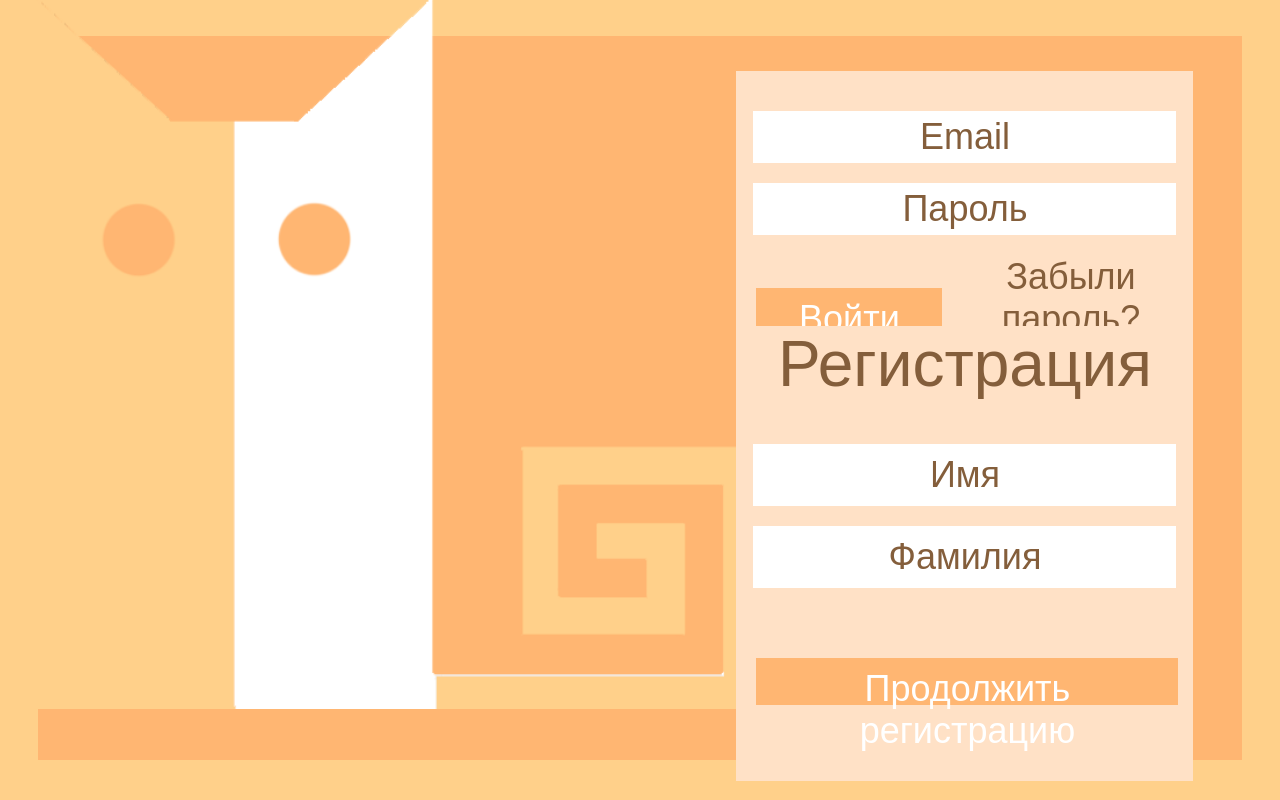
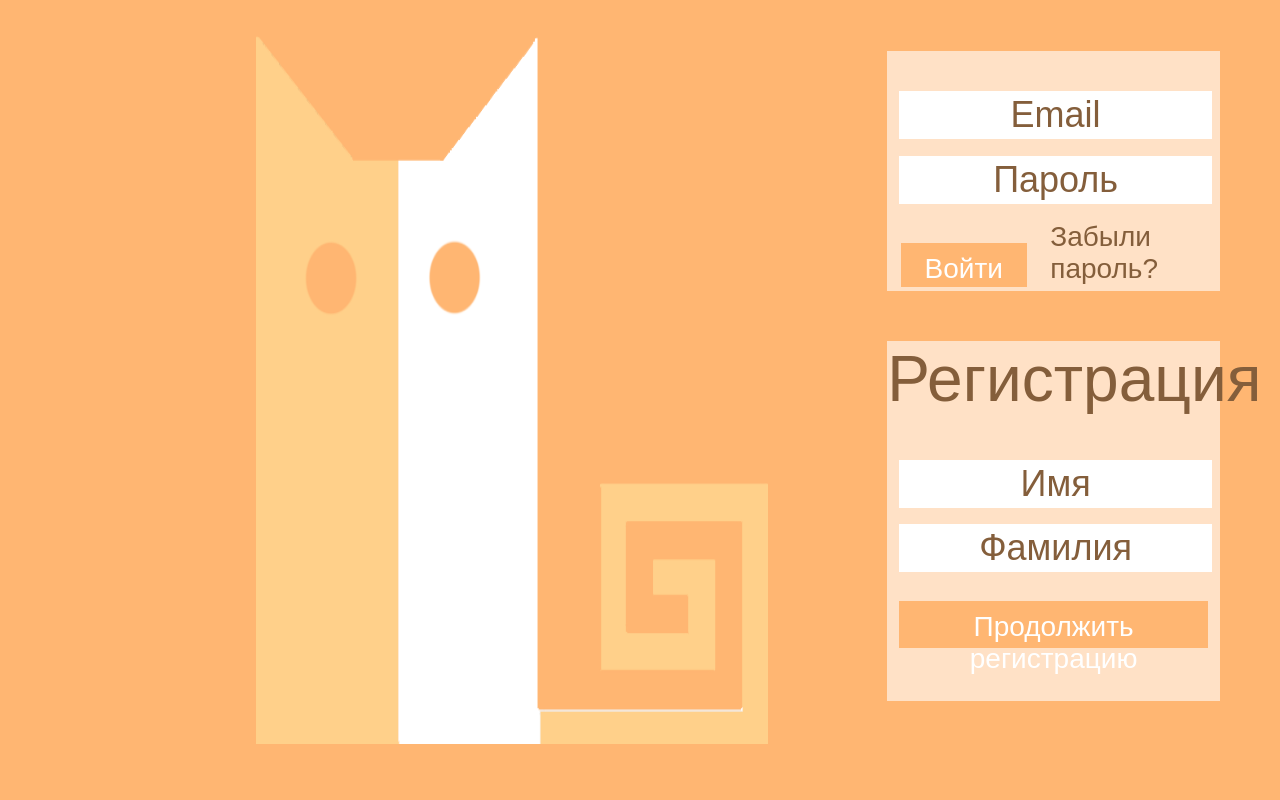
Before and after one commit to IsaevaMaria/.Messenger, a Flask app: page / in a window 1280 px wide. Run offline with Flask 2, Linux system fonts and the light colour scheme.

Commit message:
Update style.css
Резиновая адаптация, flexbox, @media

```diff
--- a/static/css/style.css
+++ b/static/css/style.css
@@ -1,79 +1,70 @@
 body {
-    width: 100%;
-    height: 100%;
+    margin: 0;
+    height: 100vh;
+    width: 100vw;
 }
 
+
 .main_panel {
-    position: absolute;
-    width: 94%;
-    height: 90.5%;
-    left: 3%;
-    top: 4.5%;
-    right: 3.5%;
+    height: 100vh;
+    width: 100vw;
+    display: flex;
+    flex-direction: column;
+    align-items:flex-end;
     background: #FFB672;
+
 }
 
+.authorization_form, .registration_form {
+    margin: 0 1.5% 24px 1.5%;
+}
+
+
 .authorization_form {
+    order: 1;
+    float: right;
+    display: inline-block;
+    margin-top: 4%;
+    margin-right: 60px;
     padding-top: 40px;
-    position: absolute;
-    width: 457px;
-    height: 215px;
-    top: 4.8%;
-    right: 4%;
+    width: 26%;
+    height: 25%;
     background: #FFE1C6;
 }
 
-.registration_panel {
-    position: absolute;
+.registration_form {
+    order: 2;
+    float: right;
+    display: inline-block;
+    margin-top: 2%;
+    margin-right: 60px;
     background: #FFE1C6;
-    width: 457px;
-    height: 460px;
+    width: 26%;
+    height: 45%;
     right: 4%;
     top: 40%
 }
 
-.Upper {
-    margin-top: 0;
-    font-family: 'Yanone Kaffeesatz', sans-serif;
-    font-style: normal;
-    font-weight: normal;
-    font-size: 64px;
-    line-height: 76px;
-    text-align: center;
-    color: #845E3B;
-}
-
-.registration_form {
-    position: absolute;
-    background: #FFE1C6;
-    width: 457px;
-    height: 455px;
-    right: 4%;
-    top: 40%;
-}
-
 .login {
-    margin: 0 17px 20px 17px;
-    padding: 8px;
+    margin: 0 3.5% 5% 3.5%;
     font-style: normal;
     font-weight: normal;
     font-size: 36px;
     line-height: 43px;
-    border: 0;
-    width: 407px;
-    height: 36px;
+    border: None;
+    width: 93%;
+    height: 46px;
     background: white;
 }
 
 .registration {
-    margin: 0 17px 20px 17px;
-    padding: 8px;
+    margin: 0 3.5% 5% 3.5%;
     font-style: normal;
     font-weight: normal;
     font-size: 36px;
     line-height: 43px;
-    border: 0;
-    width: 407px;
+    border: None;
+    width: 93%;
     height: 46px;
     background: white;
 
@@ -90,19 +81,16 @@ input[type="text"]::placeholder {
     color: #845E3B;
 }
 
-input[type="text"]::placeholder:focus {
-
-}
-
 #registration_button:hover {
     box-shadow: 0 0 20px 0 #FFB672;
     transition: 0.5s;
 }
+
 #forgot_button {
     border: None;
     color: #845E3B;
     background: None;
-    width: 209px;
+    width: 50%;
     height: 44px;
     font-size: 36px;
     font-family: 'Yanone Kaffeesatz', sans-serif;
@@ -110,12 +98,12 @@ input[type="text"]::placeholder:focus {
 }
 
 #login_button {
-    margin: 0 20px 0 20px;
+    margin: 0 4% 0 4%;
     padding: 10px 20px;
     border: None;
     color: white;
     background: #FFB672;
-    width: 186px;
+    width: 38%;
     height: 44px;
     font-size: 36px;
     font-family: 'Yanone Kaffeesatz', sans-serif;
@@ -128,12 +116,12 @@ input[type="text"]::placeholder:focus {
 }
 
 #registration_button {
-    margin: 50px 20px 0 20px;
+    margin: 3.5% 5% 0 3.5%;
     padding: 10px 20px;
     border: None;
     color: white;
     background: #FFB672;
-    width: 422px;
+    width: 93%;
     font-size: 36px;
     font-family: 'Yanone Kaffeesatz', sans-serif;
     height: 47px;
@@ -152,12 +140,103 @@ input[type="text"]:focus, input[type="text"]:hover {
     transition: 1s;
 }
 
+.Upper {
+    margin-top: 0;
+    font-family: 'Yanone Kaffeesatz', sans-serif;
+    font-style: normal;
+    font-weight: normal;
+    font-size: 64px;
+    line-height: 76px;
+    text-align: center;
+    color: #845E3B;
+}
 
 .cat {
     color: #845E3B;
     position: absolute;
-    width: 728px;
-    height: 713px;
+    width: 40%;
+    height: 88.5%;
     right: 40%;
     bottom: 7%;
 }
+
+@media (max-width: 1700px) {
+    #registration_button, #login_button, #forgot_button {
+        font-size: 28px;
+    }
+
+    #forgot_button {
+        width: 30%;
+    }
+}
+
+@media (max-width: 1200px) {
+    #registration_button {
+        height: 20%;
+    }
+}
+
+@media (max-height: 790px) {
+    .main_panel {
+        align-items: flex-start;
+        flex-direction: row;
+        justify-content: flex-end;
+    }
+    .registration_form, .authorization_form {
+        margin-top: 2%;
+    }
+
+    .authorization_form {
+        height: 30%;
+    }
+
+    .registration_form {
+        height: 50%;
+    }
+}
+
+@media (max-height: 700px) {
+    .main_panel {
+        align-items: flex-start;
+        flex-direction: row;
+        justify-content: flex-end;
+    }
+    .registration_form, .authorization_form {
+        margin-top: 2%;
+    }
+
+    .authorization_form {
+        height: 207px;
+    }
+
+    .registration_form {
+        height: 345px;
+    }
+}
+
+@media (max-width: 1100px) {
+    .registration_form, .authorization_form {
+        width: 100%;
+        margin: 0;
+    }
+
+    .authorization_form {
+        height: 40%;
+        margin-bottom: 15%;
+        margin-top: 2%;
+    }
+
+    .main_panel {
+        align-items: center;
+    }
+}
+
+@media (max-height: 790px) {
+    .authorization_form {
+        height: 250px;
+    }
+
+    .registration_form {
+        height: 394px;
+    }
+}
```
